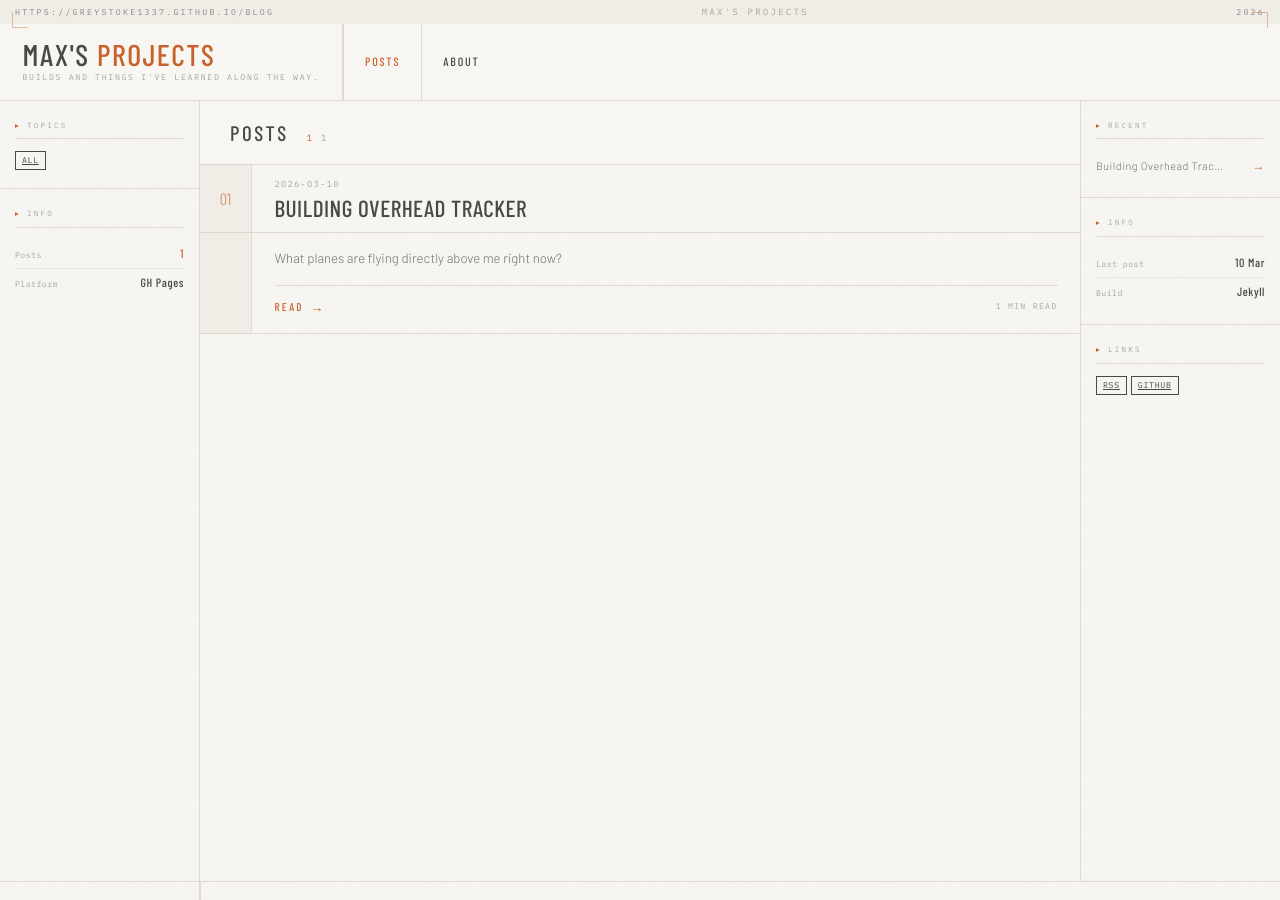
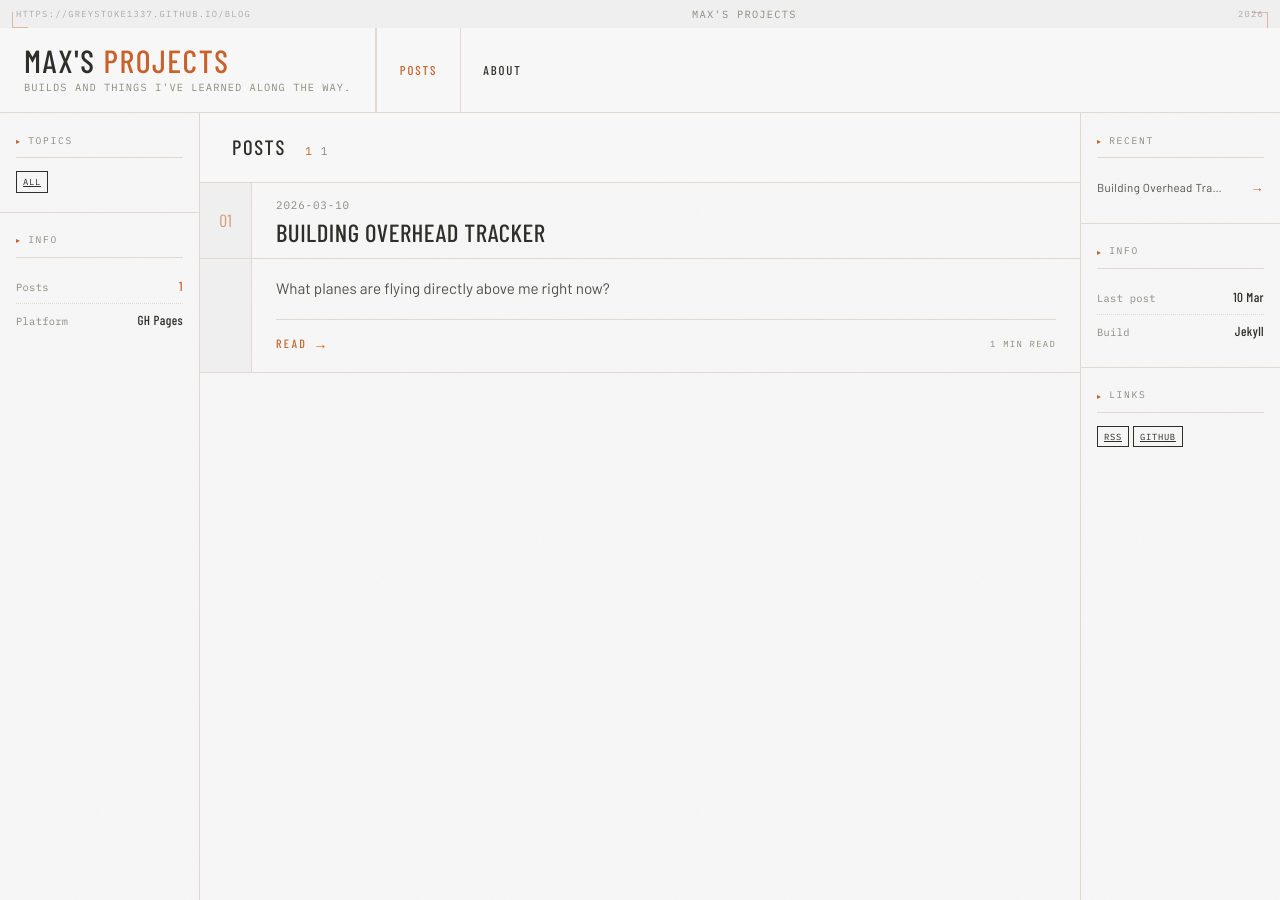
Before and after one commit to greystoke1337/blog, a Jekyll site: the page built from index.md, in a window 1280 px wide and 900 px high. Built offline with Jekyll 4.4.1, drawn with Linux system fonts in a browser that asks for light colours; some web fonts are replaced.

Commit message:
Readability improvements + #f7f7f7 background

```diff
--- a/assets/css/style.scss
+++ b/assets/css/style.scss
@@ -3,11 +3,11 @@
 
 /* ─── TOKENS ─────────────────────────────────────────── */
   :root {
-    --paper:      #f8f6f2;
-    --paper-dark: #f0ede7;
-    --ink:        #4a4a44;
-    --ink-mid:    #6e6e66;
-    --ink-light:  #a8a89e;
+    --paper:      #f7f7f7;
+    --paper-dark: #efefef;
+    --ink:        #2e2e2a;
+    --ink-mid:    #52524a;
+    --ink-light:  #8c8c82;
     --ink-faint:  #dedad2;
     --orange:     #c8622a;   /* muted NASA orange */
     --orange-dim: #a84e20;
@@ -23,14 +23,14 @@
   *, *::before, *::after { box-sizing: border-box; margin: 0; padding: 0; }
 
   /* ─── BASE ───────────────────────────────────────────── */
-  html { font-size: 15px; }
+  html { font-size: 16px; }
 
   body {
     background: var(--paper);
     color: var(--ink);
     font-family: 'Barlow', sans-serif;
     font-weight: 400;
-    line-height: 1.6;
+    line-height: 1.75;
     min-height: 100vh;
     /* Subtle paper grain */
     background-image:
@@ -49,8 +49,8 @@
     background: var(--paper-dark);
     color: var(--ink-light);
     font-family: 'IBM Plex Mono', monospace;
-    font-size: 0.6rem;
-    letter-spacing: 0.25em;
+    font-size: 0.65rem;
+    letter-spacing: 0.12em;
     text-transform: uppercase;
     text-align: center;
     padding: 5px 1rem;
@@ -123,8 +123,8 @@
 
   .logo-tagline {
     font-family: 'IBM Plex Mono', monospace;
-    font-size: 0.55rem;
-    letter-spacing: 0.2em;
+    font-size: 0.65rem;
+    letter-spacing: 0.1em;
     color: var(--ink-light);
     text-transform: uppercase;
   }
@@ -215,8 +215,8 @@
 
   .sidebar-label {
     font-family: 'IBM Plex Mono', monospace;
-    font-size: 0.5rem;
-    letter-spacing: 0.3em;
+    font-size: 0.6rem;
+    letter-spacing: 0.18em;
     text-transform: uppercase;
     color: var(--ink-light);
     margin-bottom: 0.8rem;
@@ -322,8 +322,8 @@
 
   .r-key {
     font-family: 'IBM Plex Mono', monospace;
-    font-size: 0.55rem;
-    letter-spacing: 0.05em;
+    font-size: 0.65rem;
+    letter-spacing: 0.03em;
     color: var(--ink-light);
     flex-shrink: 0;
   }
@@ -331,8 +331,8 @@
   .r-val {
     font-family: 'Barlow Condensed', sans-serif;
     font-weight: 500;
-    font-size: 0.8rem;
-    letter-spacing: 0.05em;
+    font-size: 0.82rem;
+    letter-spacing: 0.03em;
     color: var(--ink);
     text-align: right;
   }
@@ -357,15 +357,15 @@
   .main-title {
     font-family: 'Barlow Condensed', sans-serif;
     font-weight: 500;
-    font-size: 1.4rem;
-    letter-spacing: 0.12em;
+    font-size: 1.3rem;
+    letter-spacing: 0.08em;
     text-transform: uppercase;
   }
 
   .main-count {
     font-family: 'IBM Plex Mono', monospace;
-    font-size: 0.6rem;
-    letter-spacing: 0.2em;
+    font-size: 0.7rem;
+    letter-spacing: 0.1em;
     color: var(--ink-light);
     text-transform: uppercase;
   }
@@ -436,16 +436,16 @@
 
   .post-date {
     font-family: 'IBM Plex Mono', monospace;
-    font-size: 0.58rem;
-    letter-spacing: 0.15em;
+    font-size: 0.68rem;
+    letter-spacing: 0.08em;
     color: var(--ink-light);
     text-transform: uppercase;
   }
 
   .post-cat {
     font-family: 'IBM Plex Mono', monospace;
-    font-size: 0.55rem;
-    letter-spacing: 0.1em;
+    font-size: 0.65rem;
+    letter-spacing: 0.06em;
     text-transform: uppercase;
     color: var(--ink-light);
     background: transparent;
@@ -479,11 +479,11 @@
   }
 
   .post-excerpt {
-    font-size: 0.88rem;
+    font-size: 0.95rem;
     color: var(--ink-mid);
-    line-height: 1.65;
+    line-height: 1.8;
     margin-bottom: 1rem;
-    font-weight: 300;
+    font-weight: 400;
   }
 
   .post-footer-row {
@@ -555,8 +555,8 @@
 
   .article-label {
     font-family: 'IBM Plex Mono', monospace;
-    font-size: 0.55rem;
-    letter-spacing: 0.3em;
+    font-size: 0.65rem;
+    letter-spacing: 0.15em;
     color: var(--orange);
     text-transform: uppercase;
     margin-bottom: 0.5rem;
@@ -565,7 +565,7 @@
   .article-title {
     font-family: 'Barlow Condensed', sans-serif;
     font-weight: 400;
-    font-size: 2.6rem;
+    font-size: 2.4rem;
     letter-spacing: 0.03em;
     text-transform: uppercase;
     line-height: 1;
@@ -613,7 +613,7 @@
   }
 
   .article-body {
-    padding: 2.5rem 3rem;
+    padding: 3rem 3.5rem;
     max-width: 680px;
   }
 
@@ -622,7 +622,7 @@
     line-height: 1.75;
     color: var(--ink-mid);
     margin-bottom: 1.4rem;
-    font-weight: 300;
+    font-weight: 400;
   }
 
   .article-body p:last-child { margin-bottom: 0; }
@@ -768,7 +768,7 @@
     text-decoration: none;
     font-family: 'Barlow', sans-serif;
     font-size: 0.72rem;
-    font-weight: 300;
+    font-weight: 400;
     max-width: 130px;
     white-space: nowrap;
     overflow: hidden;
@@ -835,3 +835,70 @@
     .header-data { display: none; }
     footer { grid-template-columns: 1fr; }
   }
+
+
+/* page-layout and extra classes */
+.page-layout {
+  display: grid;
+  grid-template-columns: 200px 1fr 200px;
+  min-height: calc(100vh - 100px);
+}
+.recent-link {
+  color: var(--ink-mid);
+  text-decoration: none;
+  font-family: 'Barlow', sans-serif;
+  font-size: 0.72rem;
+  font-weight: 400;
+  max-width: 130px;
+  white-space: nowrap;
+  overflow: hidden;
+  text-overflow: ellipsis;
+}
+.recent-link:hover { color: var(--orange); }
+.footer-col-right {
+  border-right: none;
+  border-left: 1px solid var(--ink-faint);
+  align-items: flex-end;
+  text-align: right;
+}
+.post-num {
+  border-right: 1px solid var(--ink-faint);
+  display: flex;
+  align-items: center;
+  justify-content: center;
+  padding: 0.8rem 0;
+  background: var(--paper-dark);
+  width: 52px;
+  flex-shrink: 0;
+}
+.post-num-val {
+  font-family: 'Barlow Condensed', sans-serif;
+  font-weight: 400;
+  font-size: 1.1rem;
+  line-height: 1;
+  color: var(--orange);
+  opacity: 0.6;
+}
+.post-title-link {
+  font-family: 'Barlow Condensed', sans-serif;
+  font-weight: 500;
+  font-size: 1.55rem;
+  letter-spacing: 0.02em;
+  text-transform: uppercase;
+  line-height: 1.05;
+  color: var(--ink);
+  text-decoration: none;
+  display: block;
+}
+.post-title-link:hover { color: var(--orange); }
+.small { font-size: 0.55rem; color: #aaa; }
+footer {
+  border-top: 1px solid var(--ink-faint);
+  display: flex;
+  justify-content: space-between;
+  padding: 1rem 1.5rem;
+}
+@media (max-width: 900px) {
+  .page-layout { grid-template-columns: 1fr; }
+  .sidebar, .sidebar-right { display: none; }
+}
```
